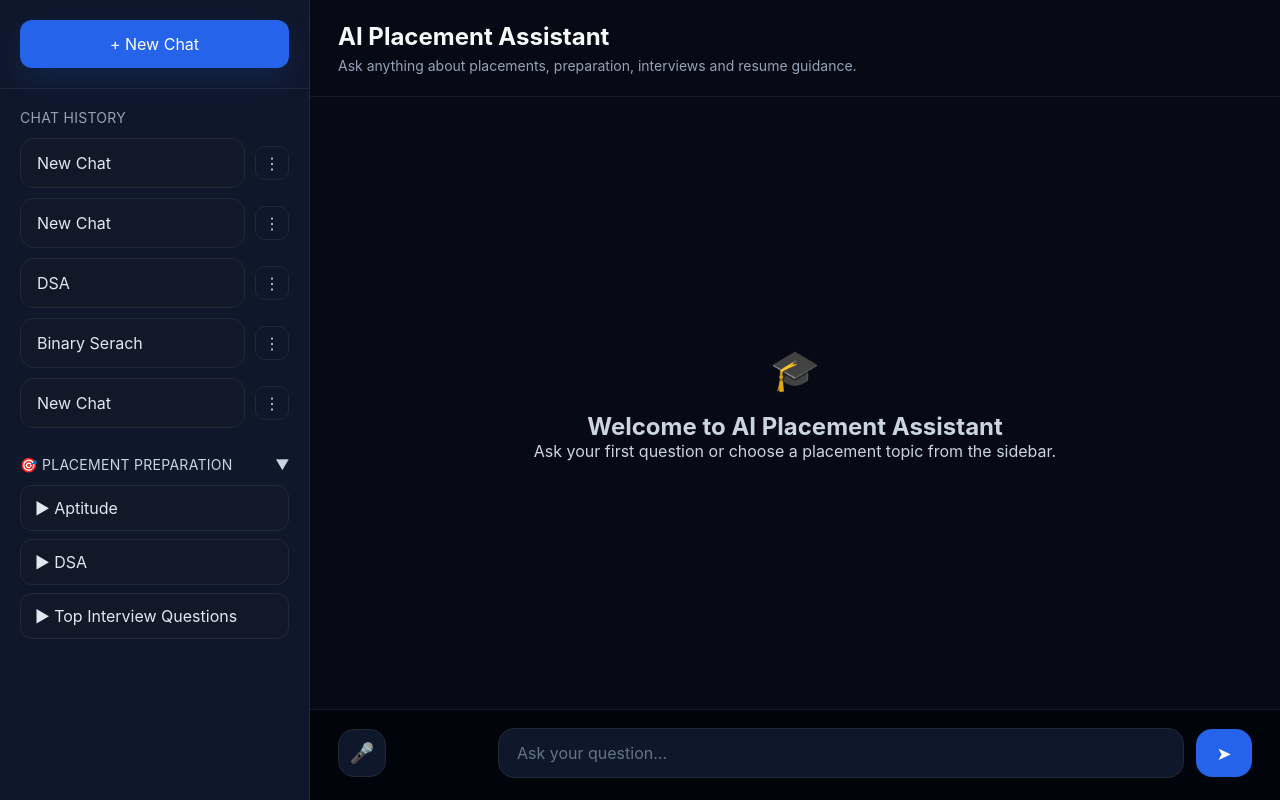
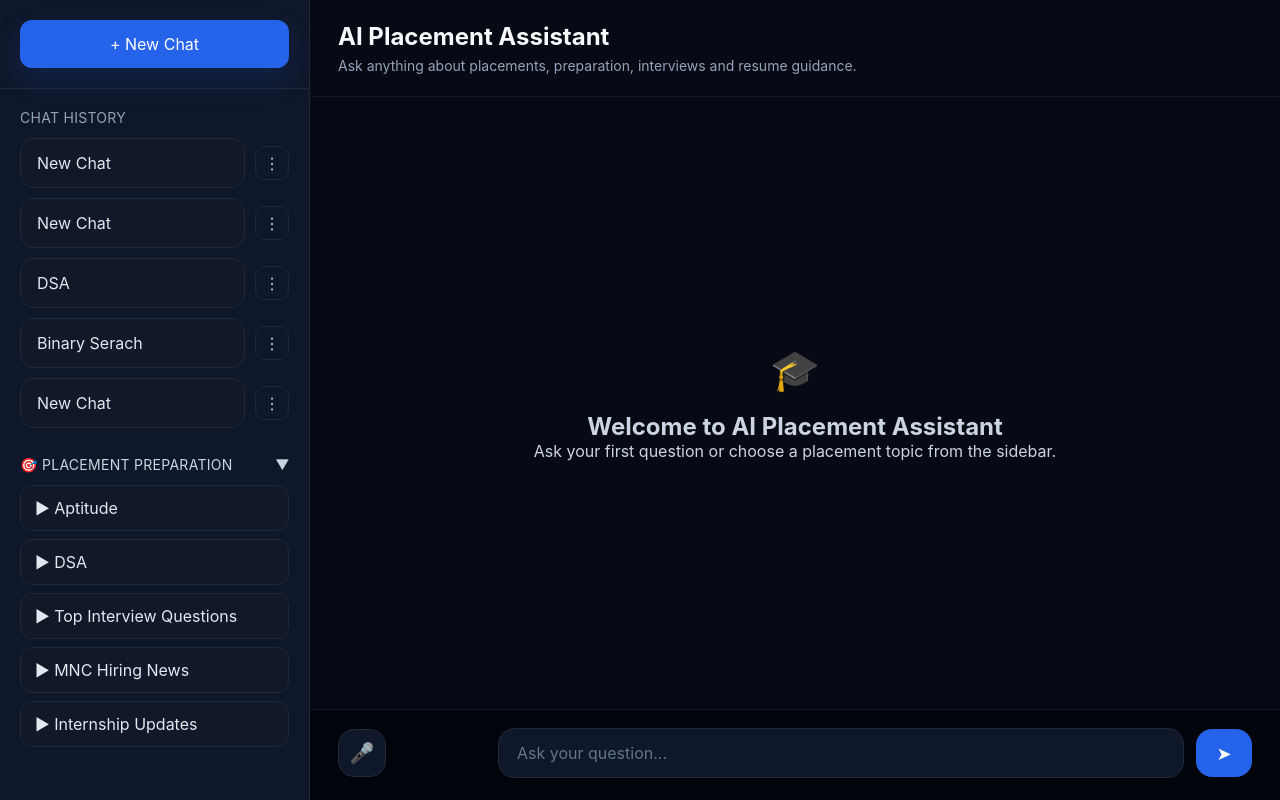
Before and after one commit to rahul31072006/AI-Placement-Assistant, a FastAPI app: page / in a window 1280 px wide, after a click that opens the changed part. Run offline with FastAPI, Linux system fonts and the light colour scheme; data comes from the database, SQL or seed files in the repository; both versions use the stored data as it was after the commit.

Commit message:
Initial commit

```diff
--- a/main.py
+++ b/main.py
@@ -7,6 +7,7 @@ from database import create_tables
 
 from routes.chat import router as chat_router
 from routes.history import router as history_router
+from routes.news import router as news_router
 
 create_tables()
 
@@ -24,6 +25,7 @@ app.add_middleware(
 
 app.include_router(chat_router)
 app.include_router(history_router)
+app.include_router(news_router)
 
 app.mount(
     "/static",
--- /dev/null
+++ b/news.py
@@ -0,0 +1,128 @@
+import datetime
+import requests
+import feedparser
+
+NEWS_CACHE = {
+    "mnc": {
+        "items": [],
+        "last_refresh": None,
+    },
+    "internship": {
+        "items": [],
+        "last_refresh": None,
+    },
+}
+
+MNC_QUERIES = [
+    "Google hiring jobs",
+    "Amazon internships",
+    "Microsoft recruitment",
+    "TCS off campus drive",
+    "Infosys hiring",
+    "Accenture jobs",
+]
+
+INTERNSHIP_QUERIES = [
+    "software engineering internships 2026",
+    "remote internships India",
+    "summer internships Google Amazon Microsoft",
+    "data science internship",
+]
+
+GOOGLE_NEWS_RSS = "https://news.google.com/rss/search?q={query}&hl=en-IN&gl=IN&ceid=IN:en"
+
+
+def build_rss_url(query: str) -> str:
+    return GOOGLE_NEWS_RSS.format(query=requests.utils.requote_uri(query))
+
+
+def parse_entry(entry, source_query: str):
+    title = entry.get('title', '').strip()
+    link = entry.get('link', '').strip()
+    published = entry.get('published', entry.get('updated', ''))
+    published_date = ''
+    try:
+        published_date = datetime.datetime(*entry.published_parsed[:6]).strftime('%Y-%m-%d')
+    except Exception:
+        published_date = published
+
+    company = ''
+    job_title = title
+    parts = title.split(' - ')
+    if len(parts) >= 2:
+        company = parts[-1].strip()
+        job_title = ' - '.join(parts[:-1]).strip()
+
+    if not company:
+        company = source_query.split()[0]
+
+    return {
+        'company': company,
+        'job_title': job_title,
+        'location': '',
+        'apply_link': link,
+        'posted_date': published_date,
+        'source_query': source_query,
+    }
+
+
+def fetch_feed(query: str):
+    url = build_rss_url(query)
+    items = []
+
+    try:
+        response = requests.get(url, timeout=10)
+        response.raise_for_status()
+        feed = feedparser.parse(response.text)
+        for entry in feed.entries[:8]:
+            item = parse_entry(entry, query)
+            items.append(item)
+    except Exception:
+        pass
+
+    return items
+
+
+def merge_and_sort(results):
+    entries = [item for sublist in results for item in sublist]
+    entries = [item for item in entries if item.get('job_title') or item.get('company')]
+    unique = {}
+    for item in entries:
+        key = (item['apply_link'], item['job_title'])
+        if key not in unique:
+            unique[key] = item
+    sorted_items = sorted(unique.values(), key=lambda x: x.get('posted_date') or '', reverse=True)
+    return sorted_items[:20]
+
+
+def refresh_news_cache():
+    mnc_results = [fetch_feed(query) for query in MNC_QUERIES]
+    internship_results = [fetch_feed(query) for query in INTERNSHIP_QUERIES]
+
+    NEWS_CACHE['mnc']['items'] = merge_and_sort(mnc_results)
+    NEWS_CACHE['mnc']['last_refresh'] = datetime.datetime.utcnow().isoformat()
+
+    NEWS_CACHE['internship']['items'] = merge_and_sort(internship_results)
+    NEWS_CACHE['internship']['last_refresh'] = datetime.datetime.utcnow().isoformat()
+
+
+def get_mnc_news():
+    if not NEWS_CACHE['mnc']['items']:
+        refresh_news_cache()
+    return {
+        'items': NEWS_CACHE['mnc']['items'],
+        'last_refresh': NEWS_CACHE['mnc']['last_refresh'],
+    }
+
+
+def get_internship_news():
+    if not NEWS_CACHE['internship']['items']:
+        refresh_news_cache()
+    return {
+        'items': NEWS_CACHE['internship']['items'],
+        'last_refresh': NEWS_CACHE['internship']['last_refresh'],
+    }
+
+
+# Refresh once on module import so app restart refreshes data
+refresh_news_cache()
--- /dev/null
+++ b/requirements.txt
@@ -0,0 +1,6 @@
+fastapi
+uvicorn
+requests
+feedparser
+groq
+python-dotenv
--- a/static/script.js
+++ b/static/script.js
@@ -294,6 +294,84 @@ function toggleSection(sectionId) {
             arrow.style.transform = !isExpanded ? 'rotate(90deg)' : 'rotate(0deg)';
         }
     }
+
+    if (!isExpanded) {
+        if (sectionId === 'mncNews') {
+            loadMncNews();
+        } else if (sectionId === 'internshipNews') {
+            loadInternshipNews();
+        }
+    }
+}
+
+function renderNewsCards(items, containerId, loadingId, emptyId) {
+    const container = document.getElementById(containerId);
+    const loading = document.getElementById(loadingId);
+    const empty = document.getElementById(emptyId);
+
+    loading.style.display = 'none';
+
+    if (!items || items.length === 0) {
+        container.innerHTML = '';
+        empty.style.display = 'block';
+        return;
+    }
+
+    empty.style.display = 'none';
+    container.innerHTML = items.map(item => `
+        <div class="news-card">
+            <div class="news-row">
+                <span class="news-company">${item.company || 'Unknown Company'}</span>
+                <span class="news-date">${item.posted_date || 'Unknown date'}</span>
+            </div>
+            <div class="news-title">${item.job_title || 'No title'}</div>
+            <div class="news-details">
+                <span>${item.location || 'Location unknown'}</span>
+                <span>${item.source_query || ''}</span>
+            </div>
+            <a class="news-link" href="${item.apply_link}" target="_blank" rel="noopener noreferrer">Apply Link</a>
+        </div>
+    `).join('');
+}
+
+async function loadMncNews() {
+    const loading = document.getElementById('mncNewsLoading');
+    const empty = document.getElementById('mncNewsEmpty');
+    const body = document.getElementById('mncNewsBody');
+    loading.style.display = 'block';
+    empty.style.display = 'none';
+    body.innerHTML = '';
+
+    try {
+        const response = await fetch('/news/mnc');
+        if (!response.ok) throw new Error('Failed to load MNC news');
+        const data = await response.json();
+        renderNewsCards(data.items, 'mncNewsBody', 'mncNewsLoading', 'mncNewsEmpty');
+    } catch (error) {
+        console.error('Error loading MNC news:', error);
+        loading.style.display = 'none';
+        empty.style.display = 'block';
+    }
+}
+
+async function loadInternshipNews() {
+    const loading = document.getElementById('internshipNewsLoading');
+    const empty = document.getElementById('internshipNewsEmpty');
+    const body = document.getElementById('internshipNewsBody');
+    loading.style.display = 'block';
+    empty.style.display = 'none';
+    body.innerHTML = '';
+
+    try {
+        const response = await fetch('/news/internship');
+        if (!response.ok) throw new Error('Failed to load internship updates');
+        const data = await response.json();
+        renderNewsCards(data.items, 'internshipNewsBody', 'internshipNewsLoading', 'internshipNewsEmpty');
+    } catch (error) {
+        console.error('Error loading internship news:', error);
+        loading.style.display = 'none';
+        empty.style.display = 'block';
+    }
 }
 
 function setTopic(topic) {
--- a/templates/index.html
+++ b/templates/index.html
@@ -83,6 +83,24 @@
                         <button onclick="setTopic('Python Questions')">Python Questions</button>
                         <button onclick="setTopic('Java Questions')">Java Questions</button>
                     </div>
+
+                    <button class="subsection-toggle" onclick="toggleSection('mncNews')">
+                        <span>▶ MNC Hiring News</span>
+                    </button>
+                    <div id="mncNews" class="news-section subsection collapsed">
+                        <div id="mncNewsBody" class="news-list"></div>
+                        <div id="mncNewsLoading" class="news-loading">Loading MNC news...</div>
+                        <div id="mncNewsEmpty" class="news-empty">No data found.</div>
+                    </div>
+
+                    <button class="subsection-toggle" onclick="toggleSection('internshipNews')">
+                        <span>▶ Internship Updates</span>
+                    </button>
+                    <div id="internshipNews" class="news-section subsection collapsed">
+                        <div id="internshipNewsBody" class="news-list"></div>
+                        <div id="internshipNewsLoading" class="news-loading">Loading internship updates...</div>
+                        <div id="internshipNewsEmpty" class="news-empty">No data found.</div>
+                    </div>
                 </div>
             </section>
         </div>
```
Also changed, not shown: routes/news.py (added, +17 -0 lines), static/style.css (+74 -0 lines), chat_history.db.
